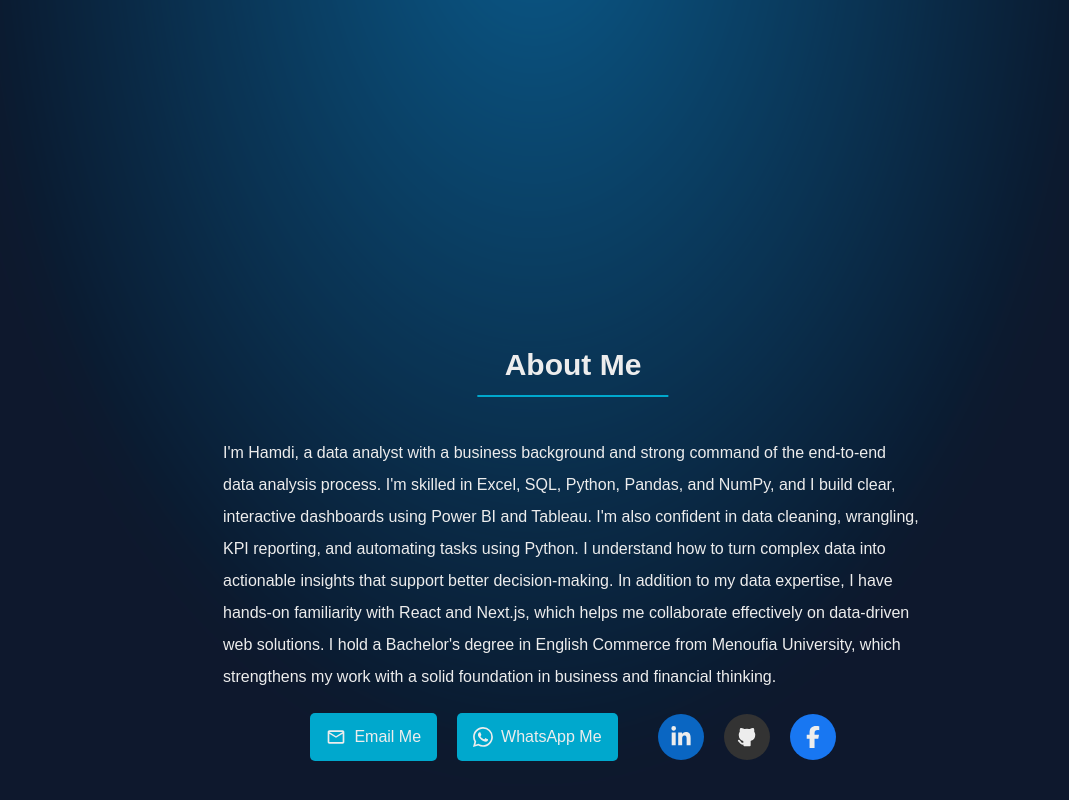
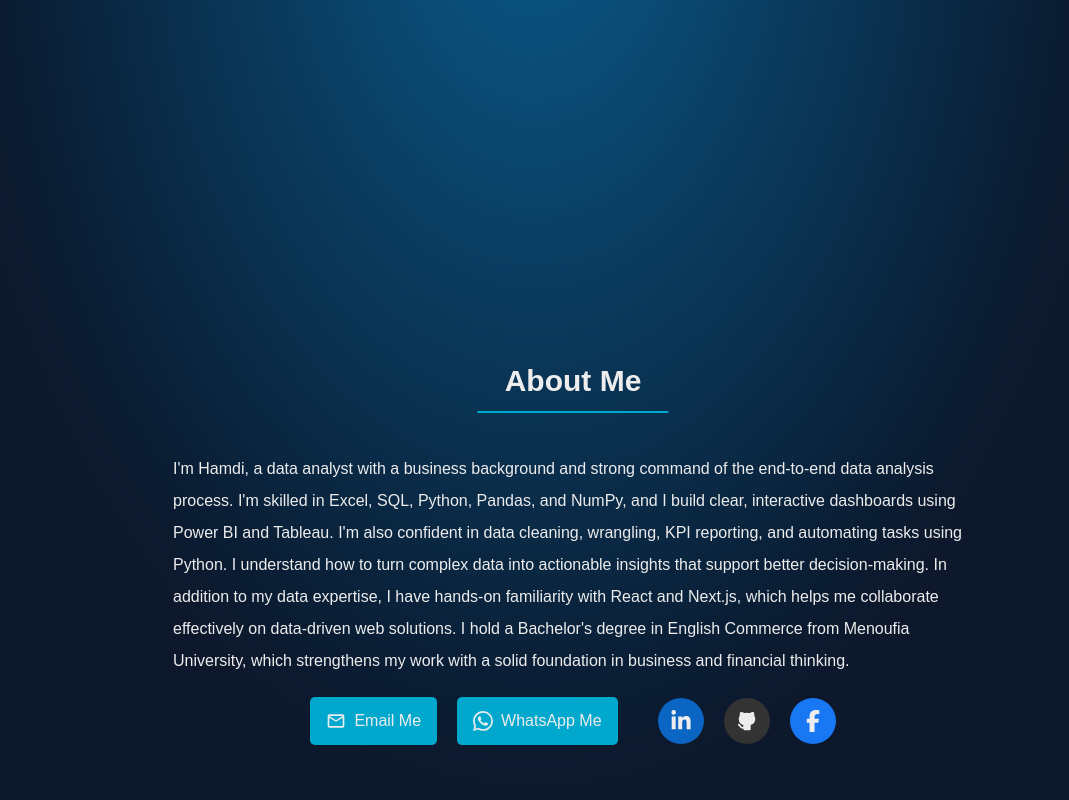
Before and after one commit to Hamdi-Emad/analysis-portfolio, a Next.js app: page / in a window 1280 px wide. Shown: the part 654-1454 px from the top of the page, without its empty margins (67-1136 px from the left). Built offline with nearby package versions, Linux system fonts and the light colour scheme.

Commit message:
update in landing

```diff
--- a/src/app/_components/about.jsx
+++ b/src/app/_components/about.jsx
@@ -14,23 +14,26 @@ export default function About() {
                   </h2>
                </div>
                <div className="flex flex-col justify-center items-center ">
-               <p className="max-w-[700px] text-center md:text-start leading-[2]">
+                  <div className="max-w-[800px] w-auto">
+                     <p className="text-center md:text-start leading-[2]">
                         I'm Hamdi, a data analyst with a business background and
-                  strong command of the end-to-end <br /> data analysis process.
-                  I'm skilled in Excel, SQL, Python, Pandas, and NumPy, and I
-                  build clear, interactive dashboards using Power BI and
-                  Tableau. I'm also confident in data cleaning, wrangling, KPI
-                  reporting, and automating tasks using Python. I understand how
-                  to turn complex data into actionable insights that support
-                  better decision-making. In addition to my data expertise, I
-                  have hands-on familiarity with React and Next.js, which helps
-                  me collaborate effectively on data-driven web solutions. I
-                  hold a Bachelor's degree in English Commerce from Menoufia
-                  University, which strengthens my work with a solid foundation
-                  in business and financial thinking.
+                        strong command of the end-to-end data analysis
+                        process. I'm skilled in Excel, SQL, Python, Pandas, and
+                        NumPy, and I build clear, interactive dashboards using
+                        Power BI and Tableau. I'm also confident in data
+                        cleaning, wrangling, KPI reporting, and automating tasks
+                        using Python. I understand how to turn complex data into
+                        actionable insights that support better decision-making.
+                        In addition to my data expertise, I have hands-on
+                        familiarity with React and Next.js, which helps me
+                        collaborate effectively on data-driven web solutions. I
+                        hold a Bachelor's degree in English Commerce from
+                        Menoufia University, which strengthens my work with a
+                        solid foundation in business and financial thinking.
                      </p>
-               <div className="flex justify-center items-center gap-10 mt-5">
-                  <div className="buttons flex justify-center items-center gap-5">
+                  </div>
+                  <div className="flex flex-col md:flex-row justify-center items-center gap-10 mt-5  w-full">
+                     <div className="buttons flex justify-center items-center gap-5 ">
                         <button className="bg-[#00a8cd] w-[60%] md:w-auto cursor-pointer hover:bg-[#009dcde8] transition text-[16px] py-3 px-4 rounded-[5px] flex justify-between gap-2 items-center">
                            <span>
                               <MdOutlineMailOutline className="h-5 w-5" />
```
Lines whose indentation alone changed are shown as unchanged.
